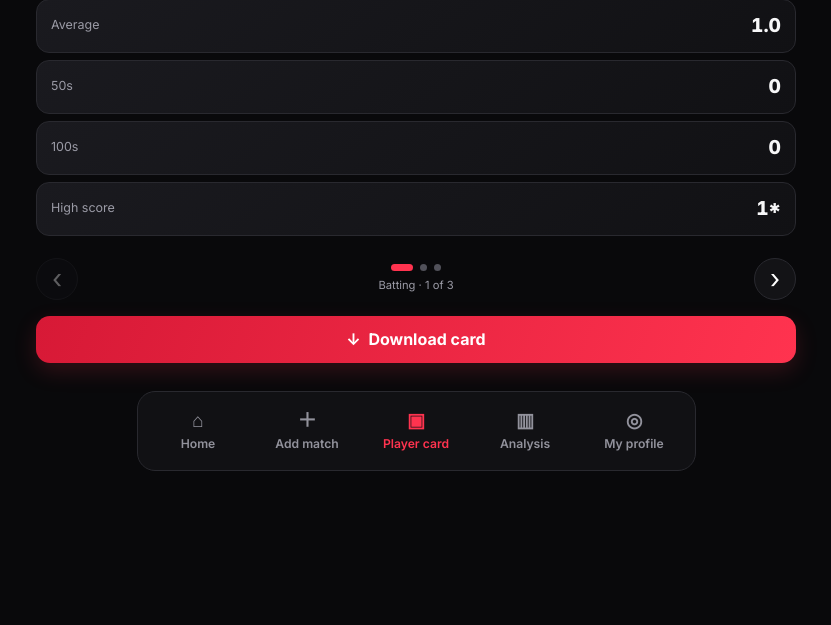
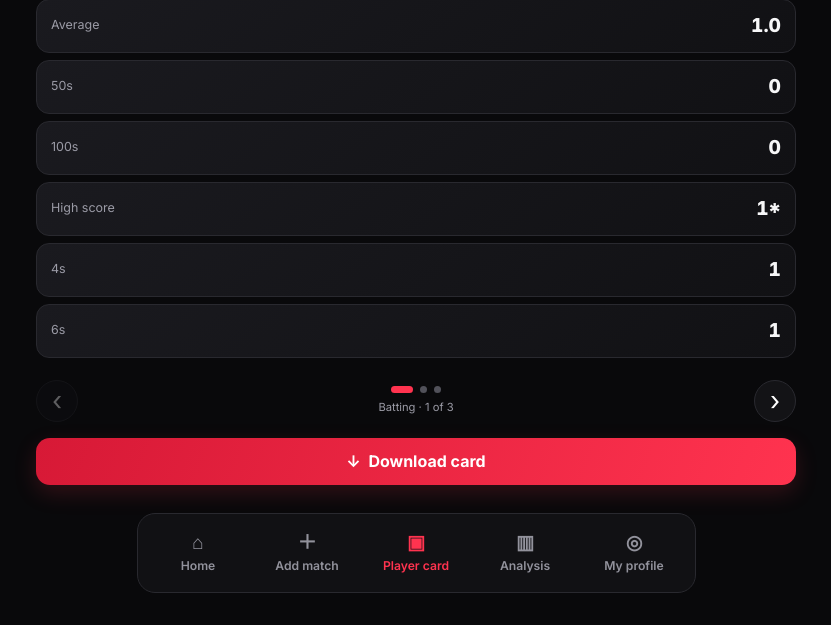
Before and after one commit to ebi1116/sportiq, a Django app: page /player-card/ in a window 1280 px wide. Shown: the part 618-1243 px from the top of the page, without its empty margins (224-1055 px from the left). Before the commit the page ends 1089 px from the top, so only its background shows below. Run offline with Django 5.2, Linux system fonts and the light colour scheme; a user stored in the database is signed in; tables that the repository leaves empty hold one stand-in row (values such as "Sample post"); grey boxes marked "Sample" are stand-in pictures.

Commit message:
Show complete batting stats on player cards

```diff
--- a/core/static/core/js/card_templates.js
+++ b/core/static/core/js/card_templates.js
@@ -34,9 +34,7 @@
     const [dark, mid, accent] = theme.colors, light = theme.ink !== '#151515';
     const nameColor = light ? '#fff' : '#111';
     const subColor = light ? '#f1dce0' : '#444';
-    const stats = [...slide.querySelectorAll('.player-stat')].map(tile => [tile.querySelector('span').textContent.trim(), tile.querySelector('strong').textContent.trim()]);
-    const opponents = [...slide.querySelectorAll('.opponent-row')].map(row => [row.querySelector('.opponent-team strong').textContent.trim(), row.querySelector('.opponent-runs').textContent.trim().replace(/\s+/g,' ')]);
-    const items = (stats.length ? stats : opponents).slice(0,5);
+    const items = data.battingStats;
     const playerName = data.playerName.toUpperCase();
     const role = [data.role, data.city].filter(Boolean).join(' · ').toUpperCase();
     const gradient = ctx.createLinearGradient(0,0,W,H); gradient.addColorStop(0,dark); gradient.addColorStop(.55,mid); gradient.addColorStop(1,dark);
@@ -55,31 +53,31 @@
     const footer=(color=light?'#f4dfe3':'#333')=>{ctx.fillStyle=accent;ctx.fillRect(58,1285,784,3);text('YOUR GAME. YOUR NUMBERS.',58,1324,16,color,700,780);};
     if (theme.style==='red') {
       cover(0,100,W,665,.92); const fade=ctx.createLinearGradient(0,500,0,820);fade.addColorStop(0,'#17070b00');fade.addColorStop(1,dark);ctx.fillStyle=fade;ctx.fillRect(0,480,W,350);
-      brand();text(playerName,58,810,54,'#fff',900,780);text(role,60,852,20,subColor,700,780);text(`${data.matches} MATCHES PLAYED`,60,930,23,accent,800);statsGrid(60,975,780,2,items.slice(0,4));footer();
+      brand();text(playerName,58,810,54,'#fff',900,780);text(role,60,852,20,subColor,700,780);text(`${data.matches} MATCHES PLAYED`,60,930,23,accent,800);statsGrid(60,975,780,3,items);footer();
     } else if (theme.style==='blue') {
       cover(0,0,W,1010,.82);const fade=ctx.createLinearGradient(0,350,0,1050);fade.addColorStop(0,'#06162f00');fade.addColorStop(1,dark);ctx.fillStyle=fade;ctx.fillRect(0,330,W,720);
-      brand(58,74);text(playerName,58,840,56,'#fff',900,780);text(role,60,884,20,subColor,700);text(`${data.matches} MATCHES PLAYED`,60,960,22,accent,800);statsGrid(60,1000,780,2,items.slice(0,4));footer();
+      brand(58,74);text(playerName,58,840,56,'#fff',900,780);text(role,60,884,20,subColor,700);text(`${data.matches} MATCHES PLAYED`,60,960,22,accent,800);statsGrid(60,1000,780,3,items);footer();
     } else if (theme.style==='mono') {
       ctx.fillStyle='#f4f1e9';ctx.fillRect(0,0,W,H);cover(255,125,645,540,.9);brand(55,72,'#171717');text(data.playerName.split(' ')[0].toUpperCase(),55,410,66,'#d52d32',900,430);text(data.playerName.split(' ').slice(1).join(' ').toUpperCase(),55,475,62,'#171717',900,470);text(role,58,520,17,'#444',700,460);ctx.fillStyle='#e2ded5';ctx.fillRect(0,700,W,2);text(`${data.matches} MATCHES`,58,780,24,'#171717',900);items.forEach(([label,value],i)=>{const x=58+i*166;ctx.fillStyle='#171717';ctx.fillRect(x,840,148,190);text(value,x+12,930,37,'#171717',900,130);text(label.toUpperCase(),x+12,974,14,'#555',700,130);});footer('#333');
     } else if (theme.style==='gold') {
-      cover(110,115,680,700,.82);ctx.strokeStyle=accent;ctx.lineWidth=3;ctx.strokeRect(35,35,830,1280);brand(58,80,'#f7e9bd');text(playerName,58,850,58,'#fff',900,780);text(role,60,894,20,'#dec77b',700);text(`${data.matches} MATCHES PLAYED`,60,967,20,accent,800);ctx.strokeStyle=accent;ctx.lineWidth=2;ctx.strokeRect(60,1000,780,220);items.slice(0,5).forEach(([label,value],i)=>{const x=75+i*153;text(value,x,1090,31,'#fff',900,140);text(label.toUpperCase(),x,1130,12,'#e9d38c',700,140);});footer('#e9d38c');
+      cover(110,115,680,700,.82);ctx.strokeStyle=accent;ctx.lineWidth=3;ctx.strokeRect(35,35,830,1280);brand(58,80,'#f7e9bd');text(playerName,58,790,58,'#fff',900,780);text(role,60,832,20,'#dec77b',700);text(`${data.matches} MATCHES PLAYED`,60,890,20,accent,800);ctx.strokeStyle=accent;ctx.lineWidth=2;ctx.strokeRect(60,925,780,285);statsGrid(70,950,760,3,items);footer('#e9d38c');
     } else if (theme.style==='sunset') {
-      cover(0,0,W,940,.8);const fade=ctx.createLinearGradient(0,400,0,1000);fade.addColorStop(0,'#08152000');fade.addColorStop(1,dark);ctx.fillStyle=fade;ctx.fillRect(0,380,W,620);brand(58,75);text(playerName,58,850,58,'#fff',900,780);text(role,60,892,20,subColor,700);text(`${data.matches} MATCHES PLAYED`,60,970,21,accent,800);statsGrid(60,1010,780,4,items.slice(0,4));footer();
+      cover(0,0,W,940,.8);const fade=ctx.createLinearGradient(0,400,0,1000);fade.addColorStop(0,'#08152000');fade.addColorStop(1,dark);ctx.fillStyle=fade;ctx.fillRect(0,380,W,620);brand(58,75);text(playerName,58,850,58,'#fff',900,780);text(role,60,892,20,subColor,700);text(`${data.matches} MATCHES PLAYED`,60,970,21,accent,800);statsGrid(60,1010,780,3,items);footer();
     } else if (theme.style==='ice') {
-      text(playerName,38,490,100,'#ffffff12',900,820);cover(150,100,600,650,.9);brand(58,75);text(playerName,58,820,54,'#fff',900,780);text(role,60,864,20,subColor,700);text(`${data.matches} MATCHES PLAYED`,60,930,22,accent,800);ctx.strokeStyle='#66d4ff88';ctx.lineWidth=2;ctx.strokeRect(58,970,784,250);items.slice(0,5).forEach(([label,value],i)=>{const x=72+i*153;text(value,x,1065,31,'#fff',900,140);text(label.toUpperCase(),x,1107,12,'#b6e8ff',700,140);});footer();
+      text(playerName,38,490,100,'#ffffff12',900,820);cover(150,100,600,650,.9);brand(58,75);text(playerName,58,800,54,'#fff',900,780);text(role,60,844,20,subColor,700);text(`${data.matches} MATCHES PLAYED`,60,900,22,accent,800);ctx.strokeStyle='#66d4ff88';ctx.lineWidth=2;ctx.strokeRect(58,930,784,285);statsGrid(70,950,760,3,items);footer();
     } else if (theme.style==='green') {
-      cover(0,0,W,820,.84);const fade=ctx.createLinearGradient(0,500,0,900);fade.addColorStop(0,'#07170d00');fade.addColorStop(1,dark);ctx.fillStyle=fade;ctx.fillRect(0,480,W,420);brand();text(playerName,58,875,55,'#fff',900,780);text(role,60,916,20,subColor,700);text(`${data.matches} MATCHES PLAYED`,60,984,21,accent,800);statsGrid(60,1020,780,4,items.slice(0,4));footer();
+      cover(0,0,W,820,.84);const fade=ctx.createLinearGradient(0,500,0,900);fade.addColorStop(0,'#07170d00');fade.addColorStop(1,dark);ctx.fillStyle=fade;ctx.fillRect(0,480,W,420);brand();text(playerName,58,805,55,'#fff',900,780);text(role,60,846,20,subColor,700);text(`${data.matches} MATCHES PLAYED`,60,900,21,accent,800);statsGrid(60,930,780,3,items);footer();
     } else if (theme.style==='fullbleed') {
       cover(0,0,W,H,.96);
       const shade=ctx.createLinearGradient(0,0,0,H);shade.addColorStop(0,'#08090a66');shade.addColorStop(.42,'#08090a00');shade.addColorStop(.58,'#08090a55');shade.addColorStop(.72,'#08090ad9');shade.addColorStop(1,'#08090af5');ctx.fillStyle=shade;ctx.fillRect(0,0,W,H);
       brand(58,72,'#fff');
       text(playerName,58,810,58,'#fff',900,780);text(role,62,852,20,'#f4e9eb',700,760);
       text(`${data.matches} MATCHES PLAYED`,60,920,21,accent,800,760);
-      const cardW=145,gap=13,cardY=965,cardH=235;
-      items.slice(0,5).forEach(([label,value],i)=>{const x=58+i*(cardW+gap);ctx.fillStyle='#101116cf';ctx.beginPath();ctx.roundRect(x,cardY,cardW,cardH,16);ctx.fill();ctx.strokeStyle='#ffffff35';ctx.lineWidth=1;ctx.stroke();ctx.fillStyle=accent;ctx.fillRect(x,cardY,cardW,5);text(value,x+13,cardY+100,38,'#fff',900,cardW-26);ctx.fillStyle='#ffffff55';ctx.fillRect(x+13,cardY+119,cardW-26,1);text(label.toUpperCase(),x+13,cardY+151,14,'#f2e8e9',700,cardW-26);});
+      const cardW=250,gap=17,cardY=965;
+      items.forEach(([label,value],i)=>{const x=58+(i%3)*(cardW+gap),y=cardY+Math.floor(i/3)*118;ctx.fillStyle='#101116cf';ctx.beginPath();ctx.roundRect(x,y,cardW,105,14);ctx.fill();ctx.strokeStyle='#ffffff35';ctx.lineWidth=1;ctx.stroke();ctx.fillStyle=accent;ctx.fillRect(x,y,cardW,4);text(value,x+16,y+52,32,'#fff',900,cardW-32);text(label.toUpperCase(),x+16,y+80,14,'#f2e8e9',700,cardW-32);});
       text('YOUR GAME. YOUR NUMBERS.',58,1290,16,'#fff',700,780);
     } else {
-      ctx.fillStyle='#f3f0e9';ctx.fillRect(480,0,420,H);cover(0,0,520,H,.94);ctx.fillStyle='#171717';ctx.fillRect(495,0,405,H);brand(545,70,'#fff');text(playerName,545,205,40,'#fff',900,310);text(role,547,245,16,'#e1d9cf',700,310);items.slice(0,5).forEach(([label,value],i)=>{const y=300+i*174;ctx.fillStyle='#292929';ctx.fillRect(530,y,340,145);ctx.fillStyle=accent;ctx.fillRect(530,y,6,145);text(value,555,y+63,40,'#fff',900,290);text(label.toUpperCase(),555,y+105,16,'#e9dfe0',700,285);});ctx.fillStyle='#f4f1e9';ctx.fillRect(0,1040,520,310);text(playerName,40,1120,32,'#171717',900,450);text(`${data.matches} MATCHES PLAYED`,42,1170,18,'#444',700,450);text('YOUR GAME. YOUR NUMBERS.',42,1280,14,'#444',700,450);
+      ctx.fillStyle='#f3f0e9';ctx.fillRect(480,0,420,H);cover(0,0,520,H,.94);ctx.fillStyle='#171717';ctx.fillRect(495,0,405,H);brand(545,70,'#fff');text(playerName,545,205,40,'#fff',900,310);text(role,547,245,16,'#e1d9cf',700,310);items.forEach(([label,value],i)=>{const y=285+i*174;ctx.fillStyle='#292929';ctx.fillRect(530,y,340,145);ctx.fillStyle=accent;ctx.fillRect(530,y,6,145);text(value,555,y+63,40,'#fff',900,290);text(label.toUpperCase(),555,y+105,16,'#e9dfe0',700,285);});ctx.fillStyle='#f4f1e9';ctx.fillRect(0,1040,520,310);text(playerName,40,1120,32,'#171717',900,450);text(`${data.matches} MATCHES PLAYED`,42,1170,18,'#444',700,450);text('YOUR GAME. YOUR NUMBERS.',42,1280,14,'#444',700,450);
     }
   }
 
--- a/core/static/core/js/service-worker.js
+++ b/core/static/core/js/service-worker.js
@@ -1,4 +1,4 @@
-const CACHE_NAME = 'sportiq-pwa-v10';
+const CACHE_NAME = 'sportiq-pwa-v11';
 const APP_SHELL = [
   '/static/core/css/app.css',
   '/static/core/css/pwa.css',
--- a/core/templates/player_card.html
+++ b/core/templates/player_card.html
@@ -25,6 +25,8 @@
         <div class="player-stat"><strong>{{ s.bat.fifties }}</strong><span>50s</span></div>
         <div class="player-stat"><strong>{{ s.bat.hundreds }}</strong><span>100s</span></div>
         <div class="player-stat"><strong>{{ s.bat.hs }}</strong><span>High score</span></div>
+        <div class="player-stat"><strong>{{ s.bat.fours }}</strong><span>4s</span></div>
+        <div class="player-stat"><strong>{{ s.bat.sixes }}</strong><span>6s</span></div>
       </div>{% else %}<p class="player-card-empty">No batting figures recorded yet.</p>{% endif %}
     </section>
 
@@ -158,7 +160,15 @@
     role: "{{ player.get_role_display|escapejs }}",
     city: "{{ player.city|escapejs }}",
     username: "{{ player.username|escapejs }}",
-    matches: "{{ s.matches|escapejs }}"
+    matches: "{{ s.matches|escapejs }}",
+    battingStats: [
+      ["Runs", "{{ s.bat.runs|escapejs }}"],
+      ["Highest score", "{{ s.bat.hs|escapejs }}"],
+      ["4s", "{{ s.bat.fours|escapejs }}"],
+      ["6s", "{{ s.bat.sixes|escapejs }}"],
+      ["50s", "{{ s.bat.fifties|escapejs }}"],
+      ["100s", "{{ s.bat.hundreds|escapejs }}"]
+    ]
   };
   show(0);
 })();
```
